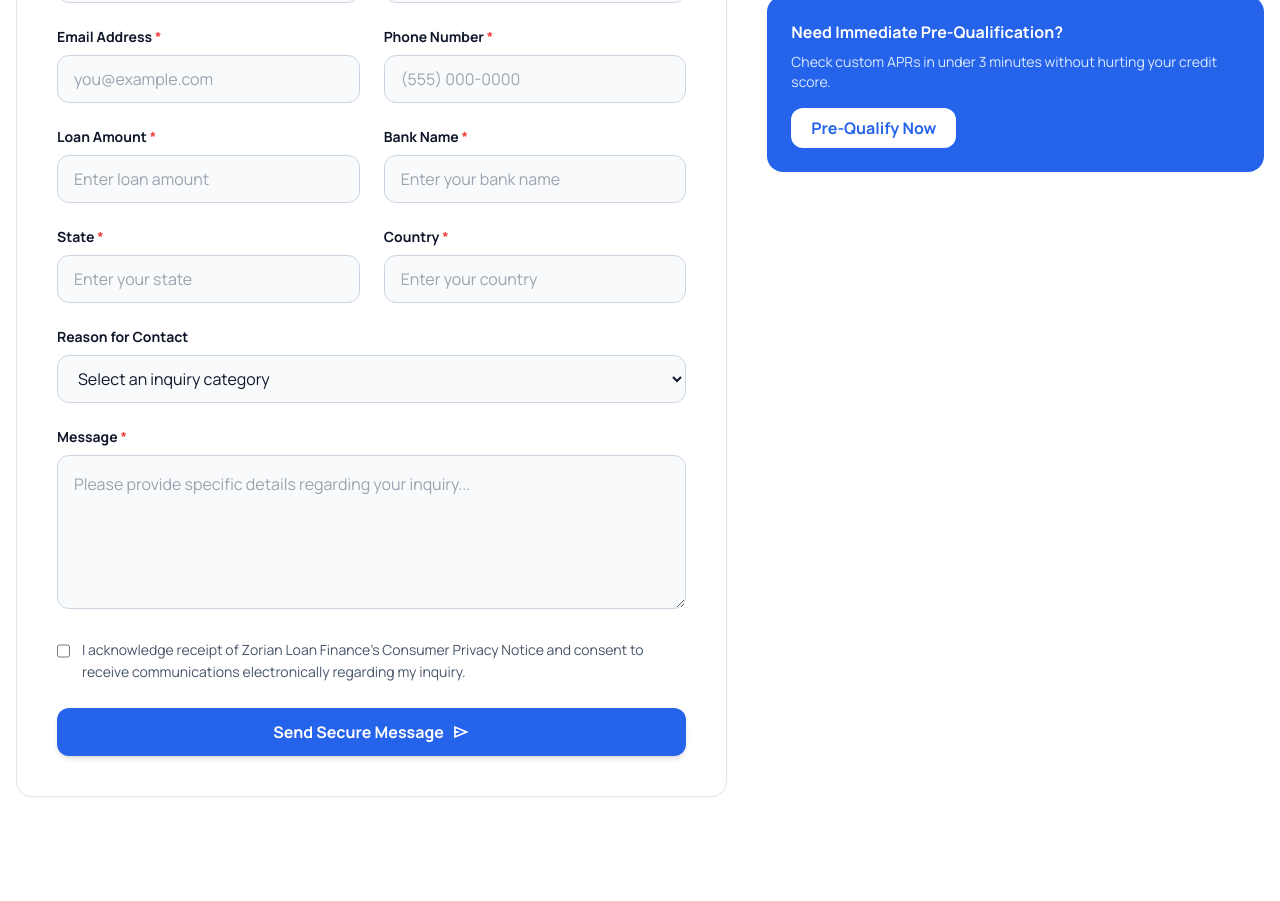
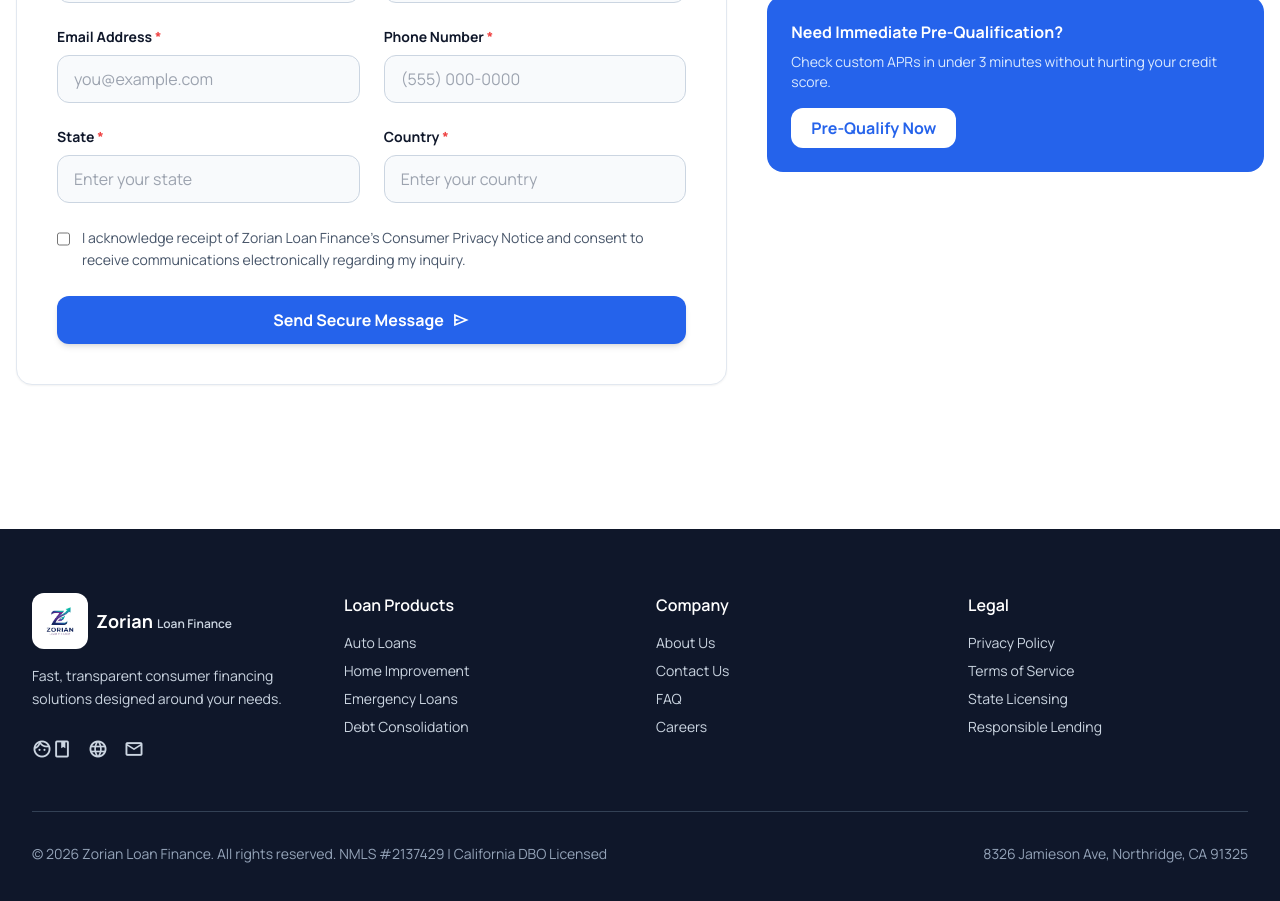
Before and after one commit to HARVINDER-FSD/Z-o-r-i-a-n-finance, a React (Vite) app: page /contact in a window 1280 px wide. Shown: the part 840-1741 px from the top of the page. Built offline with nearby package versions, Linux system fonts and the light colour scheme.

Commit message:
Remove loanAmount, reason, and message fields from contact form

```diff
--- a/src/pages/ContactPage.jsx
+++ b/src/pages/ContactPage.jsx
@@ -8,12 +8,9 @@
     lastName: '',
     email: '',
     phone: '',
-    loanAmount: '',
     bankName: '',
     state: '',
     country: '',
-    reason: '',
-    message: '',
     consent: false,
   })
   const [submitted, setSubmitted] = useState(false)
@@ -38,7 +35,7 @@
 
   const handleSubmit = async (e) => {
     e.preventDefault()
-    if (formData.firstName && formData.lastName && formData.email && formData.phone && formData.loanAmount && formData.bankName && formData.state && formData.country && formData.message && formData.consent) {
+    if (formData.firstName && formData.lastName && formData.email && formData.phone && formData.bankName && formData.state && formData.country && formData.consent) {
       setLoading(true)
       setError('')
 
@@ -54,12 +51,9 @@
           lastName: formData.lastName,
           email: formData.email,
           phone: formData.phone,
-          loanAmount: formData.loanAmount,
           bankName: formData.bankName,
           state: formData.state,
           country: formData.country,
-          reason: formData.reason,
-          message: formData.message,
         }
 
         // Add loan details if available
@@ -91,12 +85,9 @@
           lastName: '',
           email: '',
           phone: '',
-          loanAmount: '',
           bankName: '',
           state: '',
           country: '',
-          reason: '',
-          message: '',
           consent: false,
         })
         sessionStorage.removeItem('loanDetails')
@@ -246,38 +237,6 @@
                   </div>
                 </div>
 
-                {/* Loan Amount & Bank Name */}
-                <div className="grid grid-cols-1 md:grid-cols-2 gap-6">
-                  <div>
-                    <label className="block text-sm font-bold text-slate-900 mb-2">
-                      Loan Amount <span className="text-red-500">*</span>
-                    </label>
-                    <input
-                      type="number"
-                      name="loanAmount"
-                      value={formData.loanAmount}
-                      onChange={handleChange}
-                      placeholder="Enter loan amount"
-                      required
-                      className="w-full h-12 pl-4 pr-4 bg-slate-50 text-slate-900 rounded-lg border border-slate-300 focus:border-blue-600 focus:ring-1 focus:ring-blue-600 transition"
-                    />
-                  </div>
-                  <div>
-                    <label className="block text-sm font-bold text-slate-900 mb-2">
-                      Bank Name <span className="text-red-500">*</span>
-                    </label>
-                    <input
-                      type="text"
-                      name="bankName"
-                      value={formData.bankName}
-                      onChange={handleChange}
-                      placeholder="Enter your bank name"
-                      required
-                      className="w-full h-12 pl-4 pr-4 bg-slate-50 text-slate-900 rounded-lg border border-slate-300 focus:border-blue-600 focus:ring-1 focus:ring-blue-600 transition"
-                    />
-                  </div>
-                </div>
-
                 {/* State & Country */}
                 <div className="grid grid-cols-1 md:grid-cols-2 gap-6">
                   <div>
@@ -308,44 +267,6 @@
                       className="w-full h-12 pl-4 pr-4 bg-slate-50 text-slate-900 rounded-lg border border-slate-300 focus:border-blue-600 focus:ring-1 focus:ring-blue-600 transition"
                     />
                   </div>
-                </div>
-
-                {/* Reason */}
-                <div>
-                  <label className="block text-sm font-bold text-slate-900 mb-2">
-                    Reason for Contact
-                  </label>
-                  <select
-                    name="reason"
-                    value={formData.reason}
-                    onChange={handleChange}
-                    className="w-full h-12 px-4 bg-slate-50 text-slate-900 rounded-lg border border-slate-300 focus:border-blue-600 focus:ring-1 focus:ring-blue-600 transition"
-                  >
-                    <option value="">Select an inquiry category</option>
-                    <option value="general">General Lending Question</option>
-                    <option value="loan-terms">Loan Terms & Rates Inquiry</option>
-                    <option value="application">Application & Underwriting Status</option>
-                    <option value="servicing">Payment & Servicing Schedule</option>
-                    <option value="tech">Online Account or Technical Issue</option>
-                    <option value="other">Other Inquiry</option>
-                  </select>
-                </div>
-
-                {/* Message */}
-                <div>
-                  <label className="block text-sm font-bold text-slate-900 mb-2">
-                    Message <span className="text-red-500">*</span>
-                  </label>
-                  <textarea
-                    name="message"
-                    value={formData.message}
-                    onChange={handleChange}
-                    placeholder="Please provide specific details regarding your inquiry..."
-                    required
-                    maxLength="1000"
-                    rows="5"
-                    className="w-full p-4 bg-slate-50 text-slate-900 rounded-lg border border-slate-300 focus:border-blue-600 focus:ring-1 focus:ring-blue-600 transition resize-y"
-                  ></textarea>
                 </div>
 
                 {/* Consent */}
```
